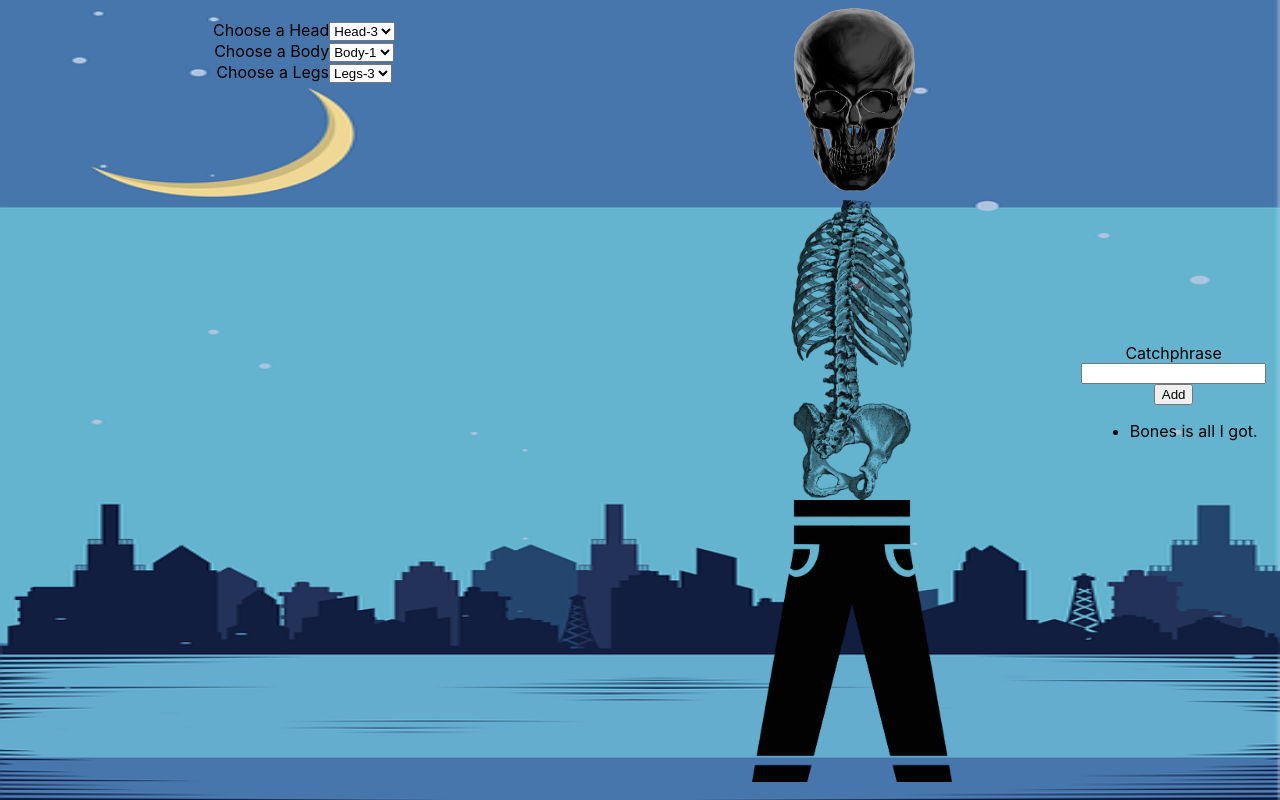
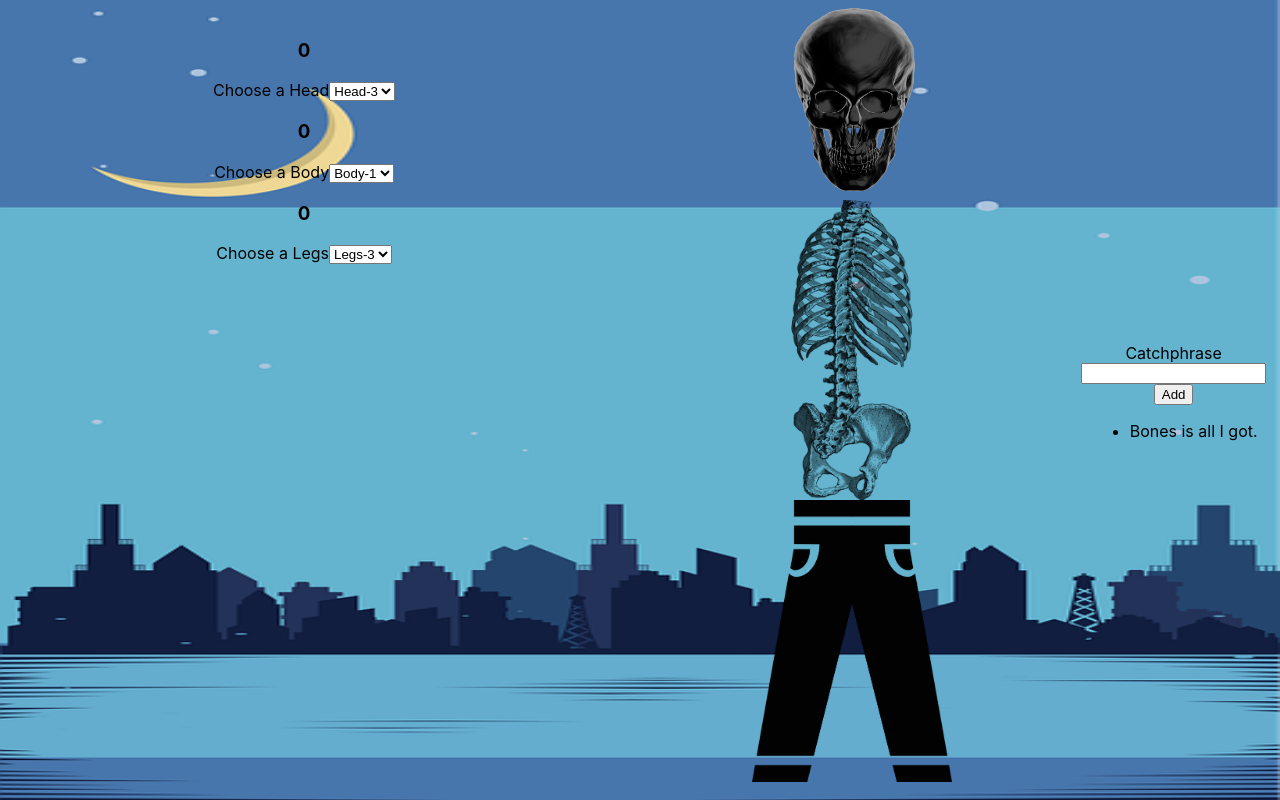
Before and after one commit to Zachary-Piontek/React-Character-Designer, a React (Create React App) app: page / in a window 1280 px wide. Built offline with nearby package versions, Linux system fonts and the light colour scheme.

Commit message:
added count functions when attributes change

```diff
--- a/src/components/Lists/List.js
+++ b/src/components/Lists/List.js
@@ -6,7 +6,7 @@ export default function List({ phrase, setPhrase }) {
   const [currentPhrase, setCurrentPhrase] = useState('');
   const handlePhraseInput = () => {
     setPhrase((prePhrase) => [currentPhrase, ...prePhrase]);
-    setCurrentPhrase();
+    setCurrentPhrase('');
   };
 
   return (
--- a/src/components/Main/Main.js
+++ b/src/components/Main/Main.js
@@ -12,6 +12,7 @@ export default function Main() {
   const [legs, setLegs] = useState('legs-3');
   const [phrase, setPhrase] = useState(['Bones is all I got.']);
 
+
   return (
     <main style={{ backgroundImage: `url(${background})` }}>
       <Option setHead={setHead} setBody={setBody} setLegs={setLegs}/>
--- a/src/components/Options/Option.js
+++ b/src/components/Options/Option.js
@@ -1,28 +1,51 @@
-import React from 'react';
+import React, { useState } from 'react';
 import '../Options/option.css';
 
 export default function Option({ setHead, setBody, setLegs }) {
+  const [countHead, setCountHead] = useState(0);
+  const [countBody, setCountBody] = useState (0);
+  const [countLegs, setCountLegs] = useState (0);
+
+
+  const handleHeadCount = (event) => {
+    setHead(event.target.value);
+    setCountHead(countHead + 1);
+  };
+
+  const handleBodyCount = (event) => {
+    setBody(event.target.value);
+    setCountBody(countBody + 1);
+  };
+
+  const handleLegCount = (event) => {
+    setLegs(event.target.value);
+    setCountLegs(countLegs + 1);
+  };
+
   return (
     <div className='option'>
       <div>
+        <h3>{countHead}</h3>
         <label>Choose a Head</label>
-        <select onChange={(event) => setHead(event.target.value)}>
+        <select onChange={handleHeadCount}>
           <option value='skull-3'>Head-3</option>
           <option value='skull-1'>Head-1</option>
           <option value='skull-2'>Head-2</option>
         </select>
       </div>
       <div>
+        <h3>{countBody}</h3>
         <label>Choose a Body</label>
-        <select onChange={(event) => setBody(event.target.value)}>
+        <select onChange={handleBodyCount}>
           <option value='body-1'>Body-1</option>
           <option value='body-2'>Body-2</option>
           <option value='body-3'>Body-3</option>
         </select>
       </div>
       <div>
+        <h3>{countLegs}</h3>
         <label>Choose a Legs</label>
-        <select onChange={(event) => setLegs(event.target.value)}>
+        <select onChange={handleLegCount}>
           <option value='legs-3'>Legs-3</option>
           <option value='legs-1'>Legs-1</option>
           <option value='legs-2'>Legs-2</option>
```
Also changed, not shown: src/components/Stats/stat.css (added).
